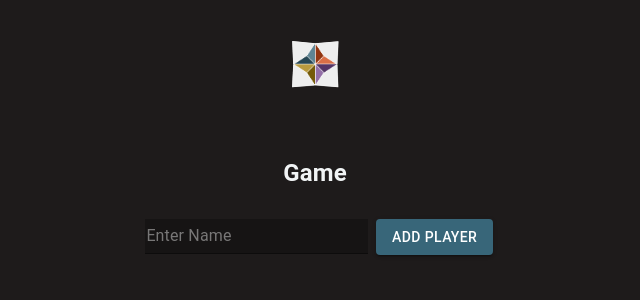
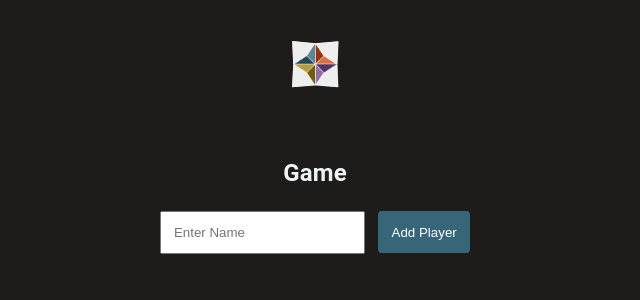
Before and after one commit to jennifer-good/grocery-app, a React (Vite) app: page /game in a window 1280 px wide. Shown: the top 300 px of the page, without its empty margins (325-965 px from the left). Built offline with nearby package versions, Linux system fonts and the light colour scheme.

Commit message:
fixed button bug

```diff
--- a/src/App.css
+++ b/src/App.css
@@ -1,3 +1,4 @@
+
 #root {
   text-align: center;
   height:100vh;
@@ -60,4 +61,17 @@
 
 .player-button {
   margin-left: 1em;
+  padding: 1em;
+  background-color:#386679;
+  color:white;
+  border-radius: .3em;
+  filter: brightness(100%);
+  border-style:none;
 }
+.player-button:hover {
+  filter:brightness(80%);
+}
+
+.player-input {
+  padding: .9em;
+}
--- a/src/components/players-form.jsx
+++ b/src/components/players-form.jsx
@@ -7,6 +7,10 @@ const PlayersForm = ({ addPlayer }) => {
     const [ userInput, setUserInput ] = useState('');
 
     const handleChange = (e) => {
+        if(e==""){
+            alert("Name must be filled in");
+            return false;
+        }
         setUserInput(e.currentTarget.value)
     }
 
@@ -17,15 +21,8 @@ const PlayersForm = ({ addPlayer }) => {
     }
     return (
         <form onSubmit={handleSubmit}>
-            <Input sx={{
-                backgroundColor: 'background.paper',
-                margin: '.5em',
-                padding: '.1em',
-                color: 'white',
-            }}
-
-            value={userInput} type="text" onChange={handleChange} placeholder="Enter Name"/>
-            <Button variant="contained" className="player-button">Add Player</Button>
+            <input className='player-input' value={userInput} type="text" onChange={handleChange} placeholder="Enter Name"/>
+            <button className='player-button' >Add Player</button>
         </form>
     );
 };
```
